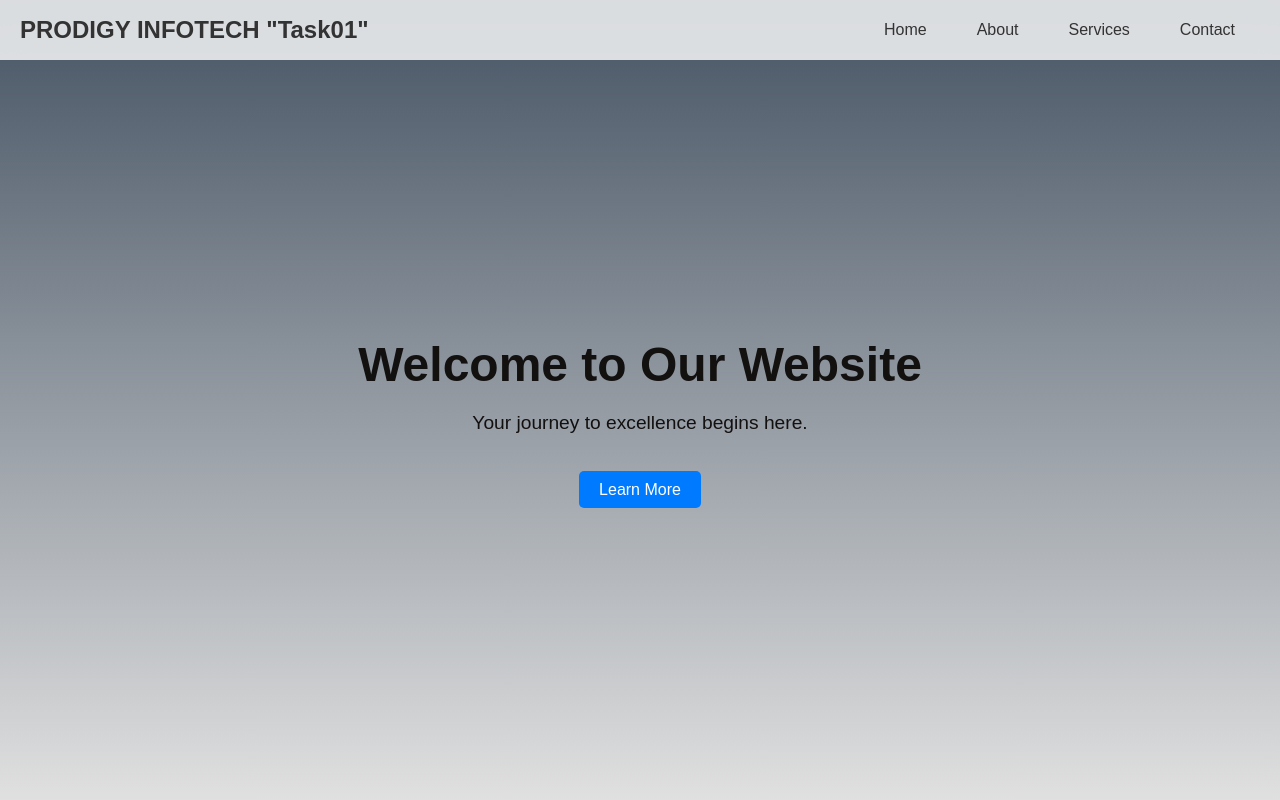
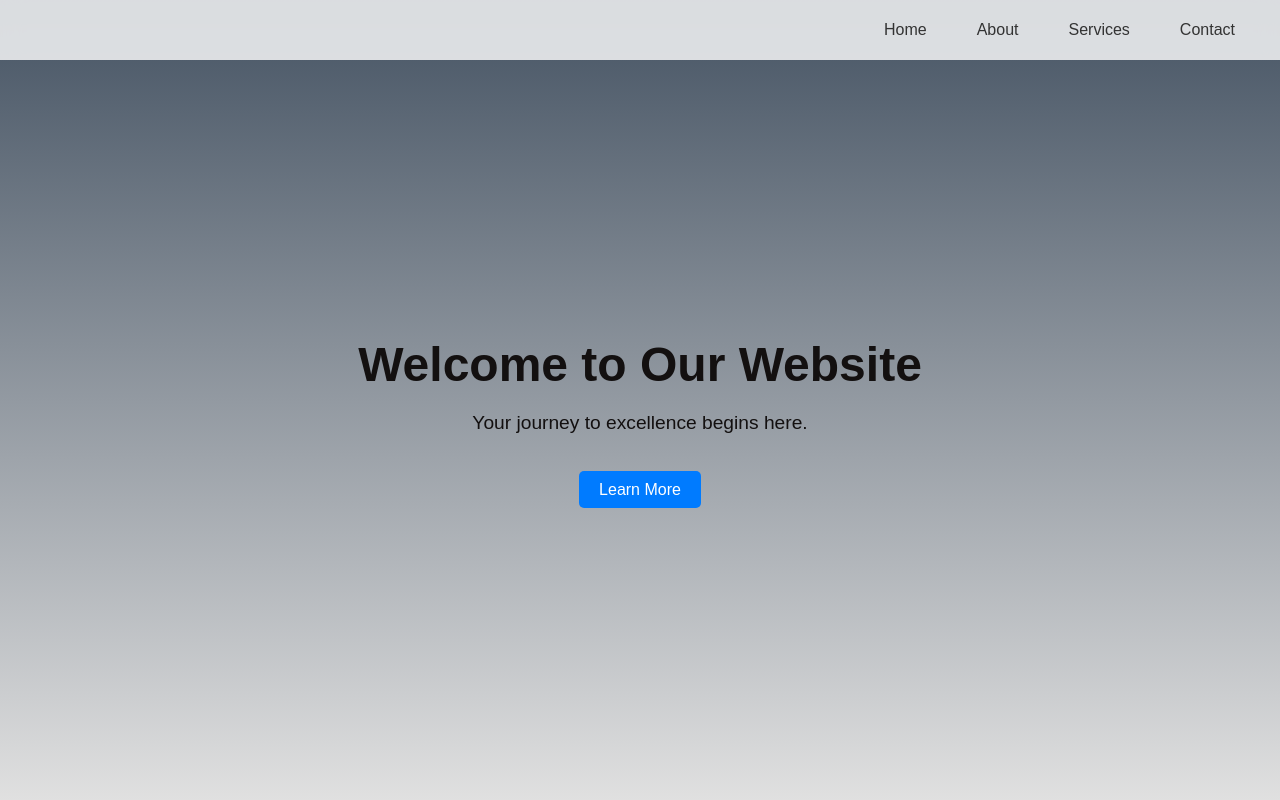
Before and after one commit to RajsiSinha/Web-Development, a plain HTML site: page PRODIGY_WD_01/index.html in a window 1280 px wide. Shown: the top 800 px of the page. Drawn offline with Linux system fonts and the light colour scheme.

Commit message:
Update index.html

```diff
--- a/PRODIGY_WD_01/index.html
+++ b/PRODIGY_WD_01/index.html
@@ -8,7 +8,7 @@
 </head>
 <body>
   <header class="navbar">
-    <div class="logo">PRODIGY INFOTECH "Task01"</div>
+    <div class="logo"></div>
     <nav class="nav-links">
       <a href="#home" class="nav-item">Home</a>
       <a href="#about" class="nav-item">About</a>
```
